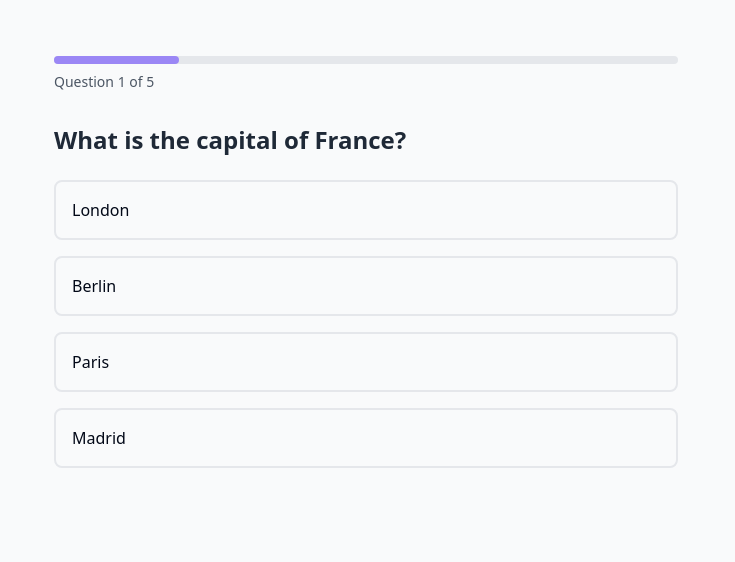
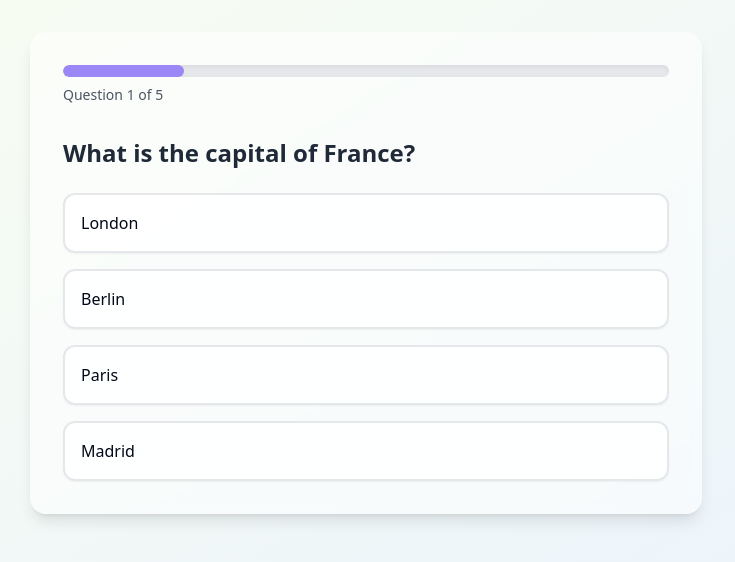
Before and after one commit to Yashwanth023/quiz_portal, a React (Vite) app: page / in a window 1280 px wide. Both pictures are taken after a click on the button "Start Quiz". Shown: the top 562 px of the page, without its empty margins (274-1009 px from the left). Built offline with nearby package versions, Linux system fonts and the light colour scheme.

Commit message:
Improve UI aesthetics
Add border and light effects, animations, and adjust background color.

```diff
--- a/src/components/QuizQuestion.tsx
+++ b/src/components/QuizQuestion.tsx
@@ -17,29 +17,35 @@ const QuizQuestion = ({
   totalQuestions,
 }: QuizQuestionProps) => {
   return (
-    <div className="w-full max-w-2xl mx-auto p-6 animate-fade-in">
+    <div className="w-full max-w-2xl mx-auto p-8 animate-fade-in bg-white/50 backdrop-blur-sm rounded-2xl shadow-lg border border-white/20">
       <div className="mb-8">
-        <div className="h-2 w-full bg-gray-200 rounded-full">
+        <div className="h-3 w-full bg-gray-200 rounded-full overflow-hidden shadow-inner">
           <div
-            className="h-2 bg-primary rounded-full transition-all duration-500"
+            className="h-full bg-primary rounded-full transition-all duration-500 shadow-lg"
             style={{ width: `${((currentQuestion + 1) / totalQuestions) * 100}%` }}
           />
         </div>
-        <p className="text-sm text-gray-600 mt-2">
+        <p className="text-sm text-gray-600 mt-2 font-medium">
           Question {currentQuestion + 1} of {totalQuestions}
         </p>
       </div>
 
-      <h2 className="text-2xl font-semibold text-gray-800 mb-6">{question}</h2>
+      <h2 className="text-2xl font-semibold text-gray-800 mb-6 animate-scale-in">{question}</h2>
 
       <div className="space-y-4">
         {options.map((option, index) => (
           <button
             key={index}
             onClick={() => onAnswer(option)}
-            className="w-full p-4 text-left rounded-lg border-2 border-gray-200
-                     transition-all duration-200 hover:border-primary hover:bg-primary-light
-                     focus:outline-none focus:ring-2 focus:ring-primary focus:ring-opacity-50"
+            className="w-full p-4 text-left rounded-xl border-2 border-gray-200
+                     transition-all duration-300 hover:border-primary hover:bg-primary-light
+                     focus:outline-none focus:ring-2 focus:ring-primary focus:ring-opacity-50
+                     bg-white/70 backdrop-blur-sm shadow-sm hover:shadow-md
+                     transform hover:scale-[1.02] hover:translate-x-1
+                     animate-fade-in"
+            style={{
+              animationDelay: `${index * 100}ms`
+            }}
           >
             {option}
           </button>
--- a/src/components/QuizResults.tsx
+++ b/src/components/QuizResults.tsx
@@ -19,31 +19,34 @@ const QuizResults = ({ score, totalQuestions, onRetry }: QuizResultsProps) => {
   );
 
   return (
-    <div className="w-full max-w-2xl mx-auto p-6 animate-scale-in">
-      <h2 className="text-3xl font-bold text-gray-800 mb-6 text-center">
+    <div className="w-full max-w-2xl mx-auto p-8 animate-scale-in">
+      <h2 className="text-3xl font-bold text-gray-800 mb-6 text-center animate-fade-in">
         Quiz Complete!
       </h2>
 
-      <div className="bg-white rounded-xl shadow-lg p-8 mb-8">
+      <div className="bg-white/50 backdrop-blur-sm rounded-2xl shadow-lg p-8 mb-8 border border-white/20">
         <div className="text-center mb-6">
-          <p className="text-6xl font-bold text-primary mb-2">
+          <p className="text-7xl font-bold text-primary mb-2 animate-scale-in">
             {Math.round(percentage)}%
           </p>
-          <p className="text-gray-600">
+          <p className="text-gray-600 animate-fade-in delay-200">
             You scored {score} out of {totalQuestions}
           </p>
         </div>
 
         {earnedAchievements.length > 0 && (
           <div className="border-t border-gray-200 pt-6 mt-6">
-            <h3 className="text-xl font-semibold text-gray-800 mb-4">
+            <h3 className="text-xl font-semibold text-gray-800 mb-4 animate-fade-in delay-300">
               Achievements Unlocked
             </h3>
             <div className="flex flex-wrap gap-4">
-              {earnedAchievements.map(({ icon: Icon, label }) => (
+              {earnedAchievements.map(({ icon: Icon, label }, index) => (
                 <div
                   key={label}
-                  className="flex items-center bg-primary-light rounded-lg p-3"
+                  className="flex items-center bg-primary-light rounded-xl p-4
+                           shadow-md hover:shadow-lg transition-all duration-300
+                           border border-primary/20 animate-scale-in"
+                  style={{ animationDelay: `${400 + index * 100}ms` }}
                 >
                   <Icon className="text-primary mr-2" />
                   <span className="font-medium">{label}</span>
@@ -57,9 +60,11 @@ const QuizResults = ({ score, totalQuestions, onRetry }: QuizResultsProps) => {
       <div className="text-center">
         <button
           onClick={onRetry}
-          className="bg-primary text-white px-8 py-3 rounded-lg font-semibold
-                   transform transition-all duration-200 hover:scale-105 hover:bg-primary-dark
-                   focus:outline-none focus:ring-2 focus:ring-primary focus:ring-opacity-50"
+          className="bg-primary text-white px-8 py-3 rounded-xl font-semibold
+                   transform transition-all duration-300 hover:scale-105 hover:bg-primary-dark
+                   focus:outline-none focus:ring-2 focus:ring-primary focus:ring-opacity-50
+                   shadow-lg hover:shadow-xl border border-primary/20 backdrop-blur-sm
+                   animate-scale-in delay-500"
         >
           Try Again
         </button>
--- a/src/components/QuizStart.tsx
+++ b/src/components/QuizStart.tsx
@@ -7,19 +7,23 @@ interface QuizStartProps {
 
 const QuizStart = ({ onStart }: QuizStartProps) => {
   return (
-    <div className="flex flex-col items-center justify-center min-h-[60vh] animate-fade-in">
-      <div className="text-primary mb-8">
-        <Trophy size={64} />
+    <div className="flex flex-col items-center justify-center min-h-[60vh] animate-fade-in bg-gradient-to-br from-secondary to-secondary-dark p-8 rounded-2xl shadow-lg">
+      <div className="text-primary mb-8 animate-bounce">
+        <Trophy size={64} className="drop-shadow-lg" />
       </div>
-      <h1 className="text-4xl font-bold text-gray-800 mb-4">Welcome to the Quiz!</h1>
-      <p className="text-gray-600 mb-8 text-center max-w-md">
+      <h1 className="text-4xl font-bold text-gray-800 mb-4 animate-scale-in text-gradient-primary">
+        Welcome to the Quiz!
+      </h1>
+      <p className="text-gray-600 mb-8 text-center max-w-md animate-fade-in delay-200">
         Test your knowledge and earn achievements. Are you ready to begin?
       </p>
       <button
         onClick={onStart}
         className="bg-primary text-white px-8 py-3 rounded-lg font-semibold
-                 transform transition-all duration-200 hover:scale-105 hover:bg-primary-dark
-                 focus:outline-none focus:ring-2 focus:ring-primary focus:ring-opacity-50"
+                 transform transition-all duration-300 hover:scale-105 hover:bg-primary-dark
+                 focus:outline-none focus:ring-2 focus:ring-primary focus:ring-opacity-50
+                 shadow-lg hover:shadow-xl border border-primary/20 backdrop-blur-sm
+                 animate-scale-in delay-300"
       >
         Start Quiz
       </button>
--- a/src/pages/Index.tsx
+++ b/src/pages/Index.tsx
@@ -82,30 +82,38 @@ const Index = () => {
 
   if (isLoading) {
     return (
-      <div className="min-h-screen flex items-center justify-center">
-        <div className="animate-pulse text-xl text-gray-600">Loading quiz...</div>
+      <div className="min-h-screen flex items-center justify-center bg-gradient-to-br from-secondary/50 to-secondary-dark/50">
+        <div className="animate-pulse text-xl text-gray-600 bg-white/50 backdrop-blur-sm rounded-xl p-6 shadow-lg">
+          Loading quiz...
+        </div>
       </div>
     );
   }
 
   if (!hasStarted) {
-    return <QuizStart onStart={handleStart} />;
+    return (
+      <div className="min-h-screen bg-gradient-to-br from-secondary/50 to-secondary-dark/50 p-4">
+        <QuizStart onStart={handleStart} />
+      </div>
+    );
   }
 
   if (quizState.isComplete) {
     return (
-      <QuizResults
-        score={quizState.score}
-        totalQuestions={quizData?.questions.length || 0}
-        onRetry={handleRetry}
-      />
+      <div className="min-h-screen bg-gradient-to-br from-secondary/50 to-secondary-dark/50 p-4">
+        <QuizResults
+          score={quizState.score}
+          totalQuestions={quizData?.questions.length || 0}
+          onRetry={handleRetry}
+        />
+      </div>
     );
   }
 
   const currentQuestion = quizData?.questions[quizState.currentQuestion];
 
   return (
-    <div className="min-h-screen bg-gray-50 py-8">
+    <div className="min-h-screen bg-gradient-to-br from-secondary/50 to-secondary-dark/50 py-8 px-4">
       {currentQuestion && (
         <QuizQuestion
           question={currentQuestion.question}
```
